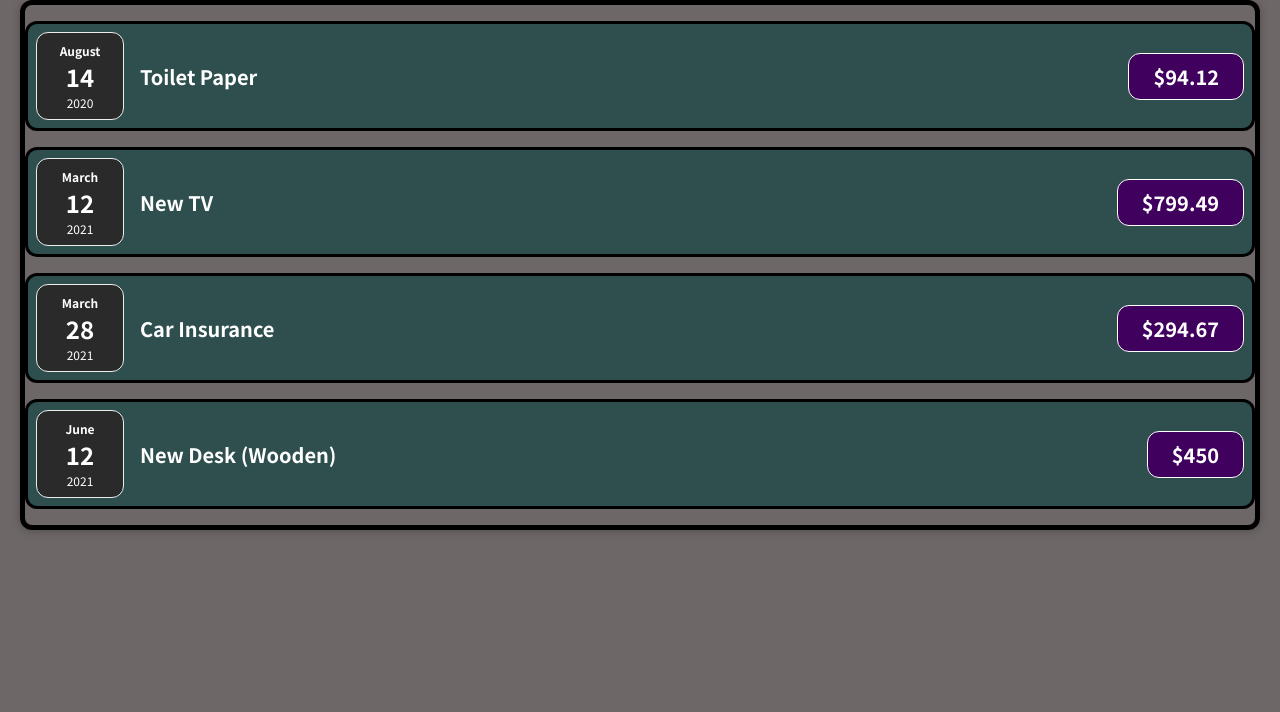
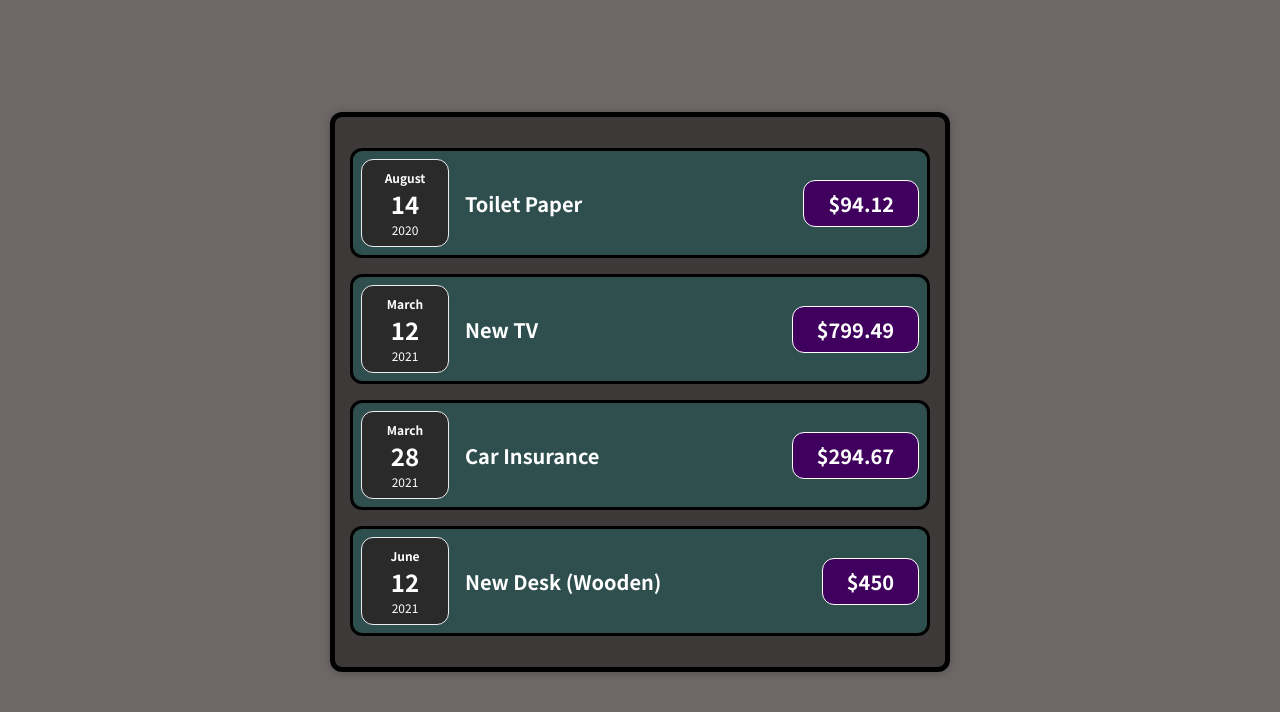
Before and after one commit to Kazlex/mojprojekat, a React (Create React App) app: page / in a window 1280 px wide. Shown: the top 712 px of the page. Built offline with nearby package versions, Linux system fonts and the light colour scheme.

Commit message:
CSS Promene Background color, centriranje

```diff
--- a/src/components/Card.css
+++ b/src/components/Card.css
@@ -1,5 +1,11 @@
 .card{
+    top:20%;
+    left:50%;
+    transform: translate(50%, 20%);
+    width: 50%;
+    padding: 15px;
     border-radius: 12px;
     border: 5px solid black;
+    background-color: rgba(0, 0, 0, 0.452);
     box-shadow: 0 1px 8px rgba(0, 0, 0, 0.25);
 }
--- a/src/components/Expenses.css
+++ b/src/components/Expenses.css
@@ -5,6 +5,6 @@
     margin: 2rem auto;
     width: 50rem;
     max-width: 95%;
-    border-radius:12px;
+
 
 }
```
